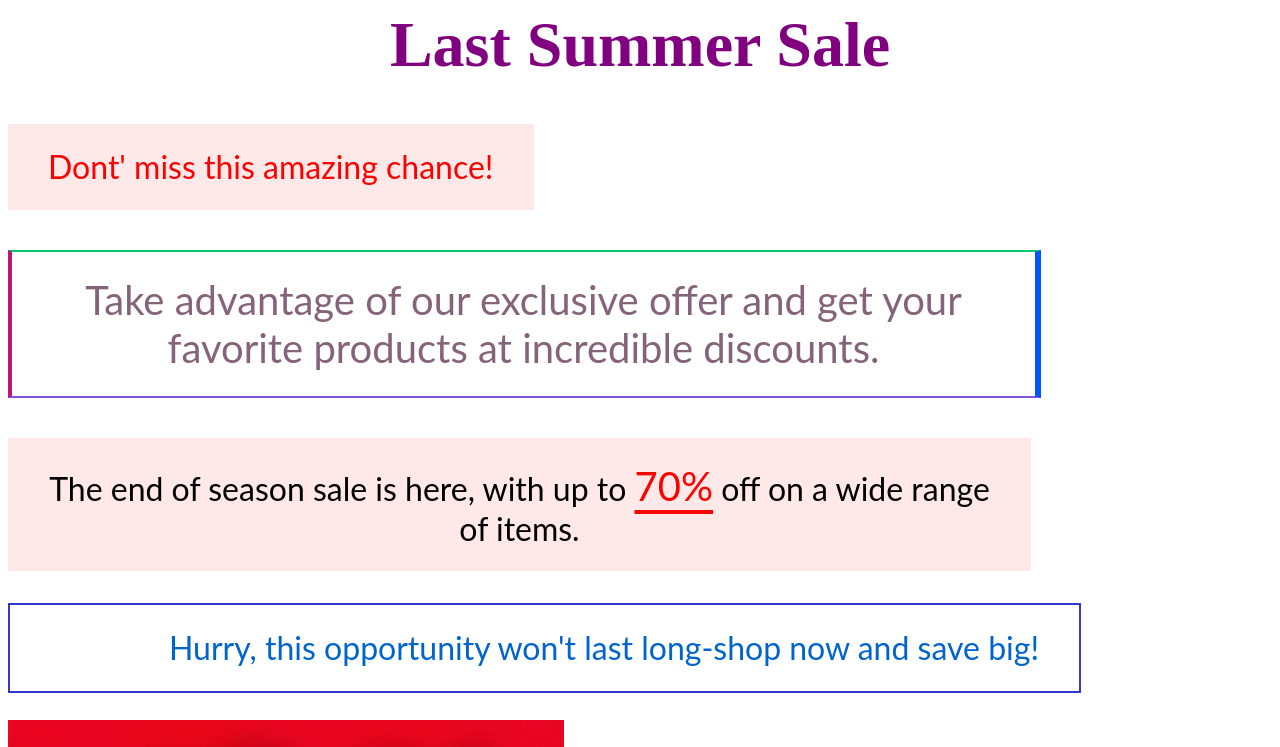
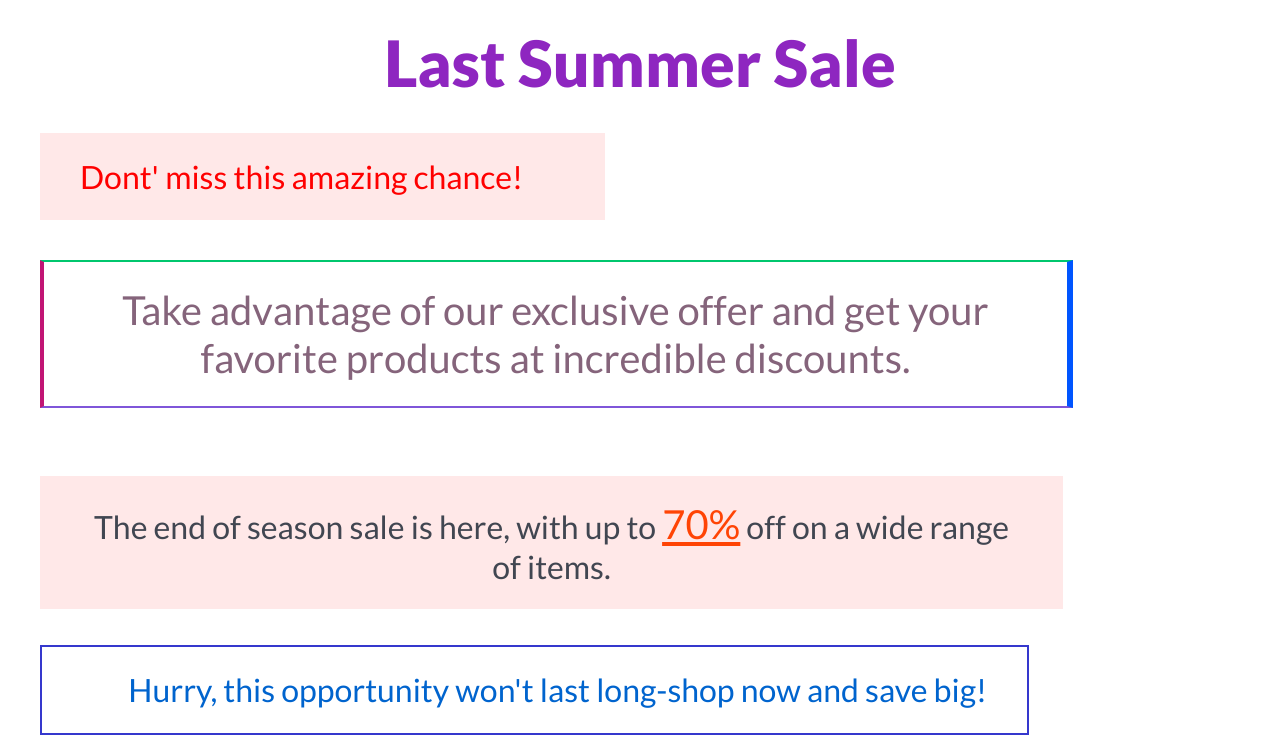
Before and after one commit to Q0BEXA/css1-1exam, a plain HTML site: page index.html in a window 1280 px wide. Shown: the top 747 px of the page. Drawn offline with Linux system fonts and the light colour scheme.

Commit message:
full recode

```diff
--- a/index.html
+++ b/index.html
@@ -1,5 +1,6 @@
 <!DOCTYPE html>
 <html lang="en">
+
 <head>
     <meta charset="UTF-8">
     <meta name="author" content="მიშო ქობალია">
@@ -7,18 +8,34 @@
     <link rel="icon" href="images/icon.svg">
     <title>Last Summer Sale</title>
 </head>
+
 <body>
     <header>
-        <div class="h1">
-            <h1 id="sale">Last Summer Sale</h1>
+        <div id="h1">
+            Last Summer Sale
         </div>
     </header>
     <main>
-        <p id="chance">Dont' miss this amazing chance!</p>
-        <p id="exclusive">Take advantage of our exclusive offer and get your favorite products at incredible discounts.</p>
-        <p id="discount">The end of season sale is here, with up to <span id="span">70%</span> off on a wide range of items.</p>
-        <h2 id="opportunity">Hurry, this opportunity won't last long-shop now and save big!</h2>
-        <img id="image" src="images/image 6.png">
+        <div id="cproperty">
+            <p id="chance">Dont' miss this amazing chance!</p>
+        </div>
+        <div id="eproperty">
+            <p id="exclusive">Take advantage of our exclusive offer and get your favorite products at incredible
+                discounts.
+            </p>
+        </div>
+        <div id="dproperty">
+            <p id="discount">The end of season sale is here, with up to <span id="span"><u>70%</u></span> off on a wide
+                range of
+                items.</p>
+        </div>
+        <div id="oproperty">
+            <h2 id="opportunity">Hurry, this opportunity won't last long-shop now and save big!</h2>
+        </div>
+        <div id="image">
+            <img id="image" src="images/image 6.png" alt="70%sale">
+        </div>
     </main>
 </body>
+
 </html>
--- a/style.css
+++ b/style.css
@@ -1,88 +1,94 @@
-h1 {
-    width: 100%;
-    height: 84px;
-    margin: 0 auto;
+@import url('https://fonts.googleapis.com/css2?family=JetBrains+Mono:ital,wght@0,100..800;1,100..800&family=Lato:ital,wght@0,100;0,300;0,400;0,700;0,900;1,100;1,300;1,400;1,700;1,900&display=swap');
+
+@import url('https://fonts.googleapis.com/css2?family=JetBrains+Mono:ital,wght@0,100..800;1,100..800&family=Lato:ital,wght@0,100;0,300;0,400;0,700;0,900;1,100;1,300;1,400;1,700;1,900&display=swap');
+
+#h1 {
+    margin-top: 24px;
+    text-align: center;
+    font-size: 64px;
+    font-family: lato;
+    font-weight: 800;
+    color: rgba(142, 38, 192, 1);
 }
 
-#sale {
-    font-family: JetBrains Mono;
-    font-size: 64px;
-    font-weight: 800;
-    text-align: center;
-    color: purple;
+#cproperty {
+    width: 565px;
+    height: Hug(86px);
+    margin-left: 32px;
+    margin-top: 29px;
 }
 
 #chance {
-    width: 446px;
-    height: 38px;
+    font-size: 32px;
+    font-weight: 400;
+    padding-top: 24px;
+    padding-right: 40px;
+    padding-bottom: 24px;
+    padding-left: 40px;
+    gap: 10px;
+    background-color: rgba(255, 232, 232, 1);
+    font-family: Lato;
+    color: rgba(255, 0, 0, 1);
+}
+
+#eproperty {
+    width: 1023px;
+    height: Hug(144px);
+    top: 255px;
+    left: 32px;
     gap: 0px;
     opacity: 0px;
-    width: Fixed (565px)px;
-    height: Hug (86px)px;
-    top: 137px;
-    left: 32px;
-    padding: 24px 40px 24px 40px;
-    gap: 10px;
-    background-color: #ffe8e8;
-    font-family: Lato;
-    font-size: 32px;
-    font-weight: 400;
-    line-height: 38.4px;
-    text-align: left;
-    color: red;
+    margin-top: 32px;
+    margin-left: 32px;
 }
 
 #exclusive {
-    width: 1023px;
-    height: 144px;
-    margin: left;
-    opacity: 0px;
-    width: Fixed (1,023px)px;
-    height: Hug (144px)px;
-    padding: 24px 40px 24px 40px;
-    gap: 10px;
-    border: 0px 0px 0px 0px;
-    opacity: 0px;
-    border-right: 6px solid #0055FF;
-    border-left: 4px solid #C11574;
-    border-bottom: 2px solid #7F56D9;
-    border-top: 2px solid #00C76E;
     width: 943px;
     height: 96px;
-    gap: 0px;
-    opacity: 0px;
-    font-family: Lato;
     font-size: 40px;
     font-weight: 400;
-    line-height: 48px;
+    font-family: Lato;
     text-align: center;
-    text-underline-position: from-font;
-    text-decoration-skip-ink: none;
-    color: #85647B;
+    color: rgba(133, 100, 123, 1);
+    padding: 24px 40px;
+    gap: 10px;
+    border-top: 2px solid rgba(0, 199, 110, 1);
+    border-right: 6px solid rgba(0, 85, 255, 1);
+    border-bottom: 2px solid rgba(127, 86, 217, 1);
+    border-left: 4px solid rgba(193, 21, 116, 1);
+}
+
+#dproperty {
+    width: Fixed (1, 023px)px;
+    height: Hug (133px)px;
+    top: 443px;
+    left: 32px;
+    gap: 10px;
+    opacity: 0px;
+    margin-left: 32px;
+    margin-top: 68px;
+
 }
 
 #discount {
-    width: Fixed (1,023px)px;
-    height: Hug (133px)px;
-    margin: left;
-    padding: 24px 40px 24px 40px;
-    gap: 10px;
-    opacity: 0px;
-    background: #FFE8E8;
+    text-align: center;
+    font-size: 32px;
+    font-weight: 400;
+    font-family: Lato;
     width: 943px;
     height: 85px;
-    gap: 0px;
-    opacity: 0px;
+    padding: 24px 40px 24px 40px;
+    background-color: rgba(255, 232, 232, 1);
+    color: #414651;
     font-family: Lato;
-    font-size: 32px;
-    font-weight: 400;
     line-height: 38.4px;
-    text-align: center;
     text-underline-position: from-font;
     text-decoration-skip-ink: none;
+
 }
 
 #span {
+    color: #ff4405;
     font-family: Lato;
     font-size: 40px;
     font-weight: 400;
@@ -92,19 +98,18 @@ h1 {
     text-decoration-style: solid;
     text-underline-position: from-font;
     text-decoration-skip-ink: auto;
-    color: red;
+}
+
+#oproperty {
+    width: 989px;
+    height: 38px;
+    gap: 0px;
+    opacity: 0px;
+    margin-top: 36px;
+    margin-left: 32px;
 }
 
 #opportunity {
-    width: Fixed (1,069px)px;
-    height: Hug (86px)px;
-    margin: left;
-    padding: 24px 40px 24px 40px;
-    gap: 10px;
-    border: 2px 0px 0px 0px;
-    border: 2px solid #3538CD;
-    width: 989px;
-    height: 38px;
     font-family: Lato;
     font-size: 32px;
     font-weight: 400;
@@ -112,11 +117,24 @@ h1 {
     text-align: right;
     text-underline-position: from-font;
     text-decoration-skip-ink: none;
-    color: #0064ce;
+    color: rgba(0, 100, 206, 1);
+    width: Fixed (1, 069px)px;
+    height: Hug (86px)px;
+    top: 612px;
+    left: 32px;
+    padding: 24px 40px 24px 40px;
+    gap: 10px;
+    border: 2px solid rgba(53, 56, 205, 1);
+    opacity: 0px;
 }
 
 #image {
     width: 556px;
     height: 347px;
-    margin: left;
+    top: 774px;
+    left: 32px;
+    gap: 0px;
+    opacity: 0px;
+    margin-left: 16px;
+    margin-top: 76px;
 }
```
